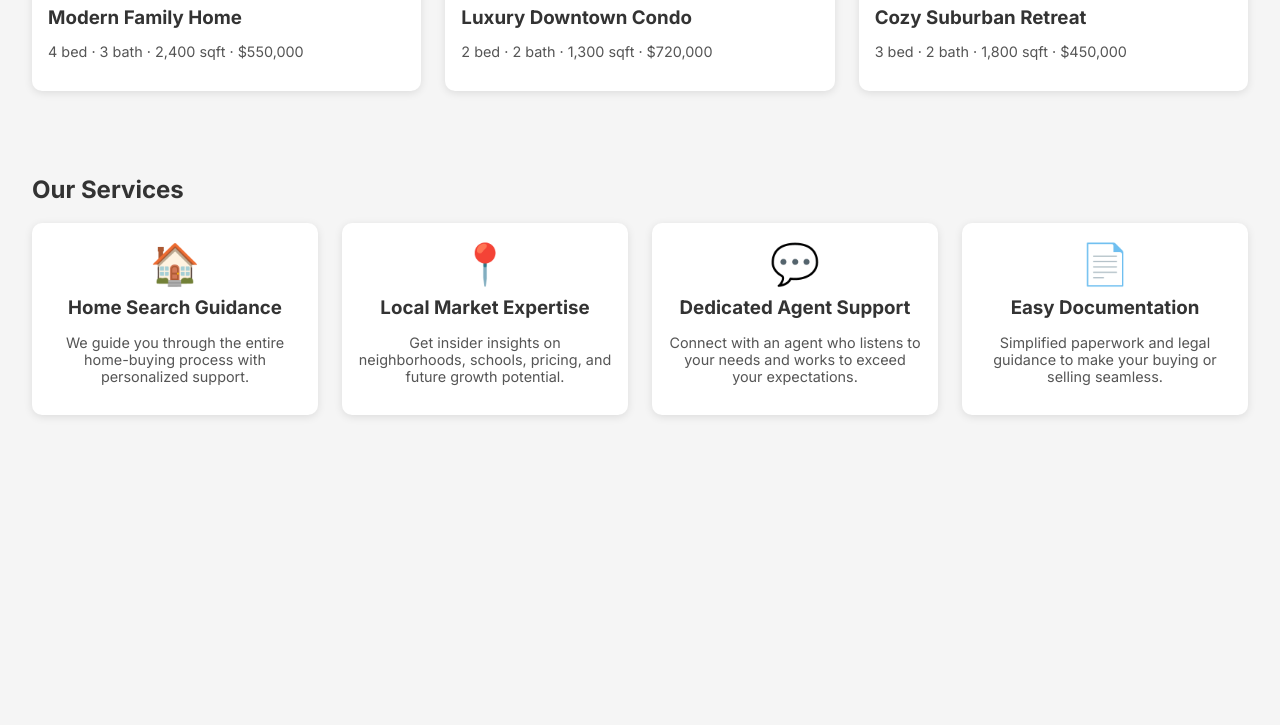
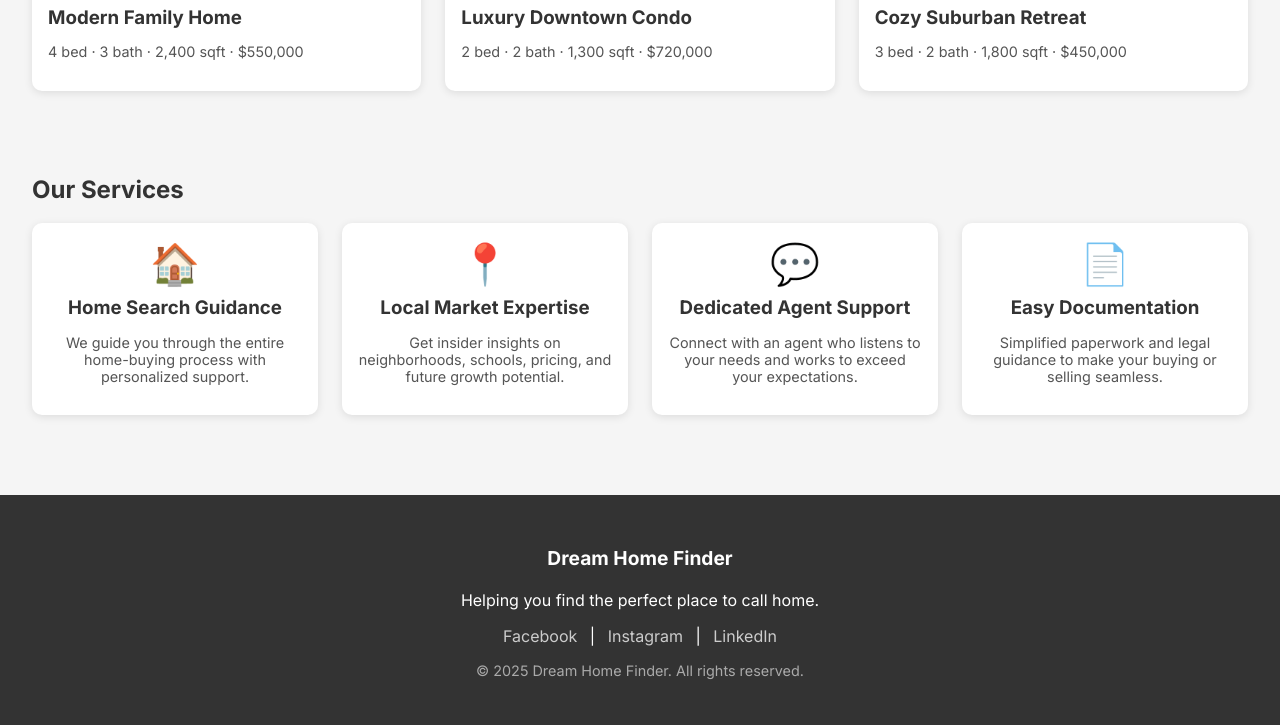
Before and after one commit to donyaofski/real-estate-preview, a plain HTML site: page index.html in a window 1280 px wide. Shown: the part 943-1668 px from the top of the page. Before the commit the page ends 1390 px from the top, so only its background shows below. Drawn offline with Linux system fonts and the light colour scheme.

Commit message:
Update index.html

```diff
--- a/index.html
+++ b/index.html
@@ -123,5 +123,15 @@
     </div>
   </div>
 </section>
+  <footer style="background-color: #333; color: #fff; text-align: center; padding: 2rem 1rem; margin-top: 3rem;">
+  <p style="font-size: 1.2rem; font-weight: bold;">Dream Home Finder</p>
+  <p style="margin: 0.5rem 0;">Helping you find the perfect place to call home.</p>
+  <div style="margin: 1rem 0;">
+    <a href="#" style="color: #ccc; margin: 0 0.5rem; text-decoration: none;">Facebook</a> |
+    <a href="#" style="color: #ccc; margin: 0 0.5rem; text-decoration: none;">Instagram</a> |
+    <a href="#" style="color: #ccc; margin: 0 0.5rem; text-decoration: none;">LinkedIn</a>
+  </div>
+  <p style="font-size: 0.9rem; color: #aaa;">© 2025 Dream Home Finder. All rights reserved.</p>
+</footer>
 </body>
 </html>
```
